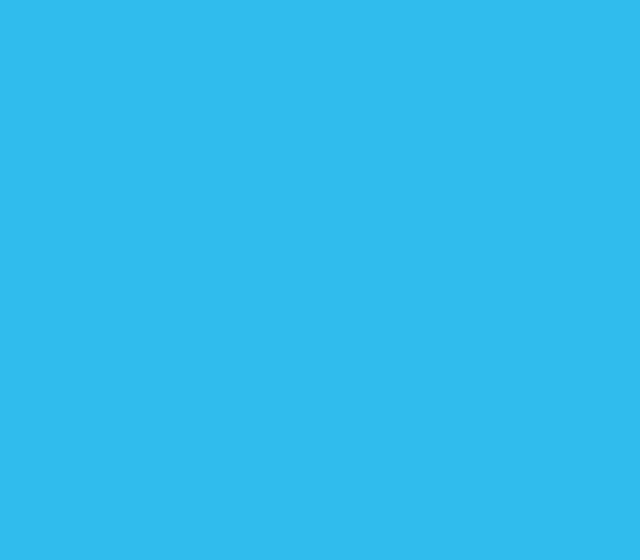
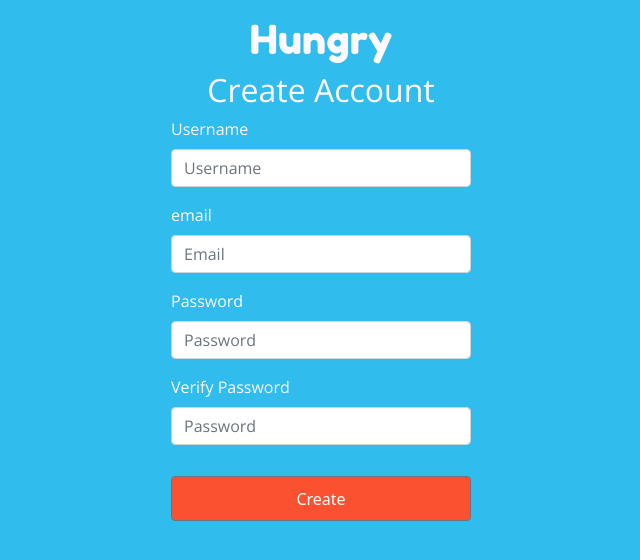
Before and after one commit to jackwillis517/Hungry, a React (Create React App) app in the folder frontend/: page /createuser in a window 1280 px wide. Before the commit this address had no page. Shown: the top 560 px of the page, without its empty margins (319-959 px from the left). Built offline with nearby package versions, Linux system fonts and the light colour scheme.

Commit message:
Create user form
Create user form is functional, needs further testing and some UI tweaks.

```diff
--- a/frontend/src/App.js
+++ b/frontend/src/App.js
@@ -1,12 +1,14 @@
 import React from 'react'
 import { BrowserRouter, Routes, Route } from 'react-router-dom'
 import Login from './pages/Login.js'
+import CreateUser from './pages/CreateUser.js'
 
 const App = () => {
     return (
         <BrowserRouter>
             <Routes>
                 <Route path="/login" element={<Login/>} />
+                <Route path="/createuser" element={<CreateUser/>} />
             </Routes>
         </BrowserRouter>
     )
--- /dev/null
+++ b/frontend/src/pages/CreateUser.css
@@ -0,0 +1,50 @@
+/*
+  Colors
+  Blue: 30bced
+  Grey: 303036
+  White: fffaff
+  Orange: fc5130
+  Black: 050401
+*/
+
+@import url('https://fonts.googleapis.com/css2?family=Fredoka+One&family=Open+Sans:wght@400;600&display=swap');
+
+*{
+  background-color: #30bced;
+}
+
+.login-form{
+  width: 100%;
+  max-width: 330px;
+  padding: 15px;
+  margin: auto;
+  height: 100%;
+}
+
+.login-button{
+  background-color: #fc5130 !important;
+  width: 100%;
+  height: 45px;
+  margin-top: 15px !important;
+}
+
+.login-button:hover{
+  background-color: #fc6b4e !important;
+}
+
+.login-title{
+  color: #fffaff !important;
+  font-family: 'Fredoka One', cursive;
+  text-align: center;
+}
+
+.login-subtitle{
+  color: #fffaff !important;
+  font-family: 'Open Sans', sans-serif;
+  text-align: center;
+}
+
+.login-text{
+  color: #fffaff !important;
+  font-family: 'Open Sans', sans-serif;
+}
--- /dev/null
+++ b/frontend/src/pages/CreateUser.js
@@ -0,0 +1,80 @@
+import React, { useState } from 'react'
+import axios from 'axios'
+import styles from './CreateUser.css';
+import { Button, Form, FormGroup, Label, Input } from 'reactstrap'
+
+const CreateUser = () => {
+    const [email, setEmail] = useState('')
+    const [username, setUsername] = useState('')
+    const [password, setPassword] = useState('')
+    const [verifyPassword, setVerifyPassword] = useState('')
+
+    const createAccount = (e) => {
+        e.preventDefault()
+        const userData = {
+            username: username,
+            email: email,
+            password: password
+        }
+        if (password === verifyPassword) {
+            axios.post("http://localhost:5000/api/users", userData)
+            .then((response) => {
+                console.log(response.status)
+                console.log(response.data.token)
+            })
+        }
+        else {
+            alert("Passwords don't match")
+        }
+    }
+
+    return (
+      <Form className='login-form' onSubmit={createAccount}>
+        <h1 className='login-title'>
+          <span className='font-weight-bold'>Hungry</span>
+        </h1>
+        <h2 className='login-subtitle'>Create Account</h2>
+
+        <FormGroup className='login-text'>
+          <Label>Username</Label>
+          <Input
+            value = {username}
+            onChange={(e) => setUsername(e.target.value)}
+            type='text'
+            placeholder='Username'
+          />
+        </FormGroup>
+        <FormGroup className='login-text'>
+          <Label>email</Label>
+          <Input
+            value = {email}
+            onChange = {(e) => setEmail(e.target.value)}
+            type='email'
+            placeholder='Email'
+          />
+        </FormGroup>
+        <FormGroup className='login-text'>
+          <Label>Password</Label>
+          <Input
+            value = {password}
+            onChange = {(e) => setPassword(e.target.value)}
+            type='password'
+            placeholder='Password'
+          />
+        </FormGroup>
+        <FormGroup className='login-text'>
+          <Label>Verify Password</Label>
+          <Input
+            value = {verifyPassword}
+            onChange = {(e) => setVerifyPassword(e.target.value)}
+            type='password'
+            placeholder='Password'
+          />
+        </FormGroup>
+
+        <Button className='login-button'>Create</Button>
+      </Form>
+    )
+  }
+
+export default CreateUser;
--- a/frontend/src/pages/Login.js
+++ b/frontend/src/pages/Login.js
@@ -2,7 +2,6 @@ import React, { useState } from 'react'
 import axios from 'axios'
 import styles from './Login.css';
 import { Button, Form, FormGroup, Label, Input } from 'reactstrap'
-
 
 const Login = () => {
     const [email, setEmail] = useState('')
```
